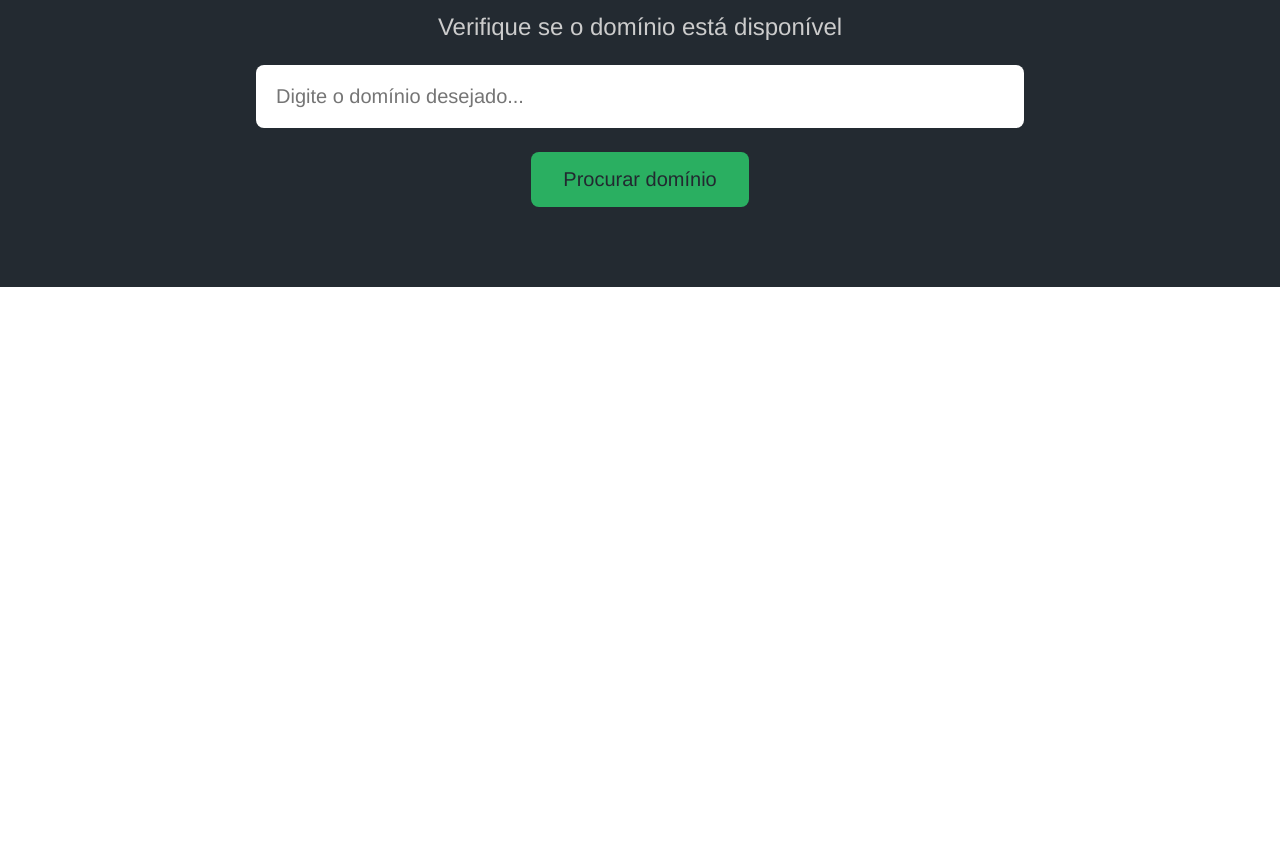
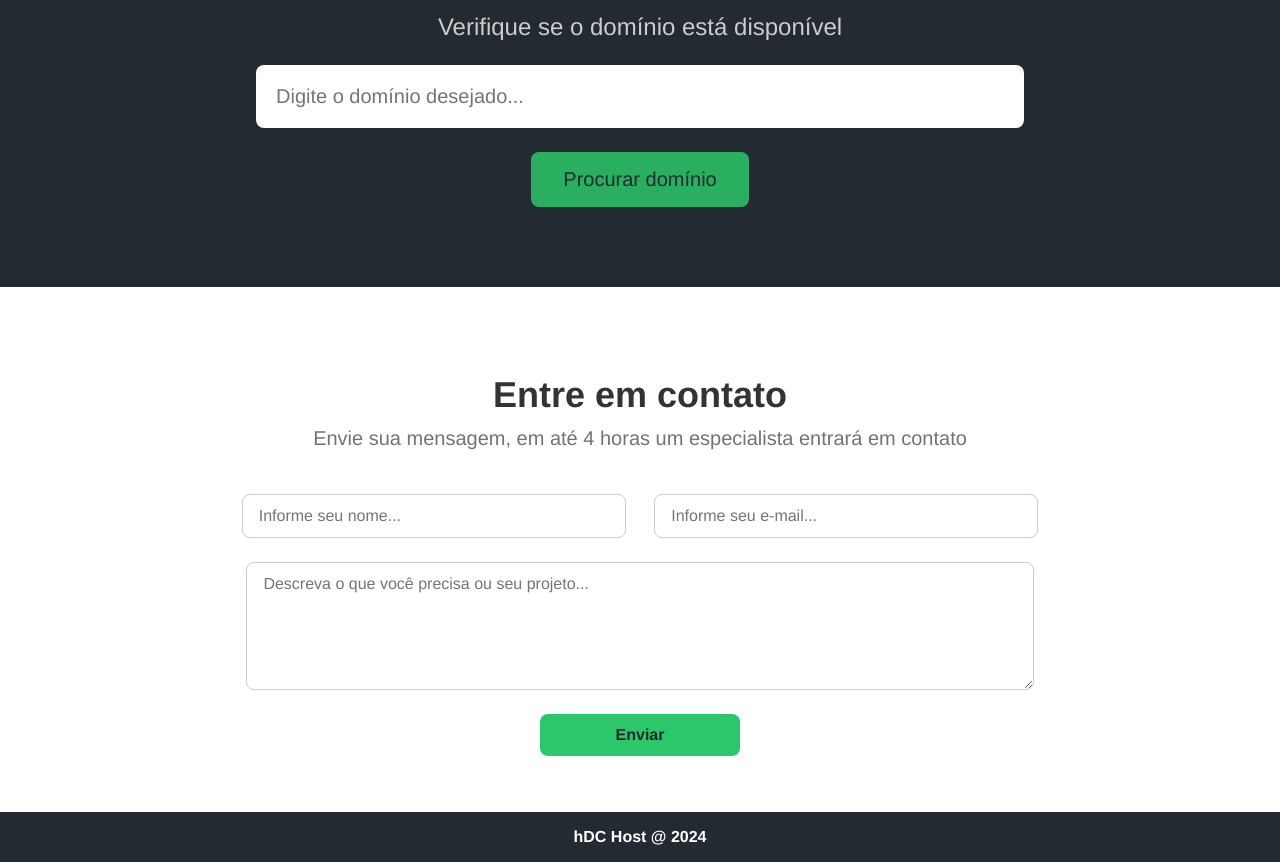
Before and after one commit to marcosprofile/hDC-Host, a plain HTML site: page index.html in a window 1280 px wide. Shown: the part 1803-2665 px from the top of the page. Before the commit the page ends 2090 px from the top, so only its background shows below. Drawn offline with Linux system fonts and the light colour scheme.

Commit message:
add seção contato + footer

```diff
--- a/css/style.css
+++ b/css/style.css
@@ -34,6 +34,7 @@ p {
   padding: 1rem 2rem;
   position: sticky;
   top: 0;
+  z-index: 2;
 }
 
 .navbar-container nav {
@@ -274,3 +275,72 @@ p {
 .searchdomain-container input[type="submit"]:hover {
   opacity: 1;
 }
+
+/* CONTACT FORM */
+.contact-container {
+  text-align: center;
+  padding: 5rem 0 2rem 0;
+}
+
+.contact-container h2 {
+  font-size: 36px;
+  line-height: 156%;
+}
+
+.contact-container p {
+  font-size: 20px;
+  margin-bottom: 2.5rem;
+  line-height: 156%;
+}
+
+.contact-container input,
+.contact-container textarea {
+  width: 30%;
+  padding: .75rem 1rem;
+  font-size: 16px;
+  border-radius: .5rem;
+  border: 1px solid var(--grey-200);
+  margin: 0 .75rem 1.5rem;
+}
+
+.contact-container textarea {
+  display: block;
+  margin: 0 auto 1.5rem;
+  width: 61.5%;
+  height: 128px;
+  resize: vertical;
+}
+
+.contact-container input:focus,
+.contact-container textarea:focus {
+  outline: 1px solid var(--paragraph);
+}
+
+.contact-container input[type="submit"] {
+  display: block;
+  margin: 0 auto;
+  width: 200px;
+  background: var(--primary-color);
+  color: var(--bg-dark-grey);
+  border: none;
+  font-weight: 600;
+  cursor: pointer;
+  transition: all .2s ease;
+}
+
+.contact-container input[type="submit"]:hover {
+  outline: none;
+  background: var(--primary-color-hover);
+}
+
+footer {
+  text-align: center;
+  padding: 1rem;
+  margin-top: 1.5rem;
+  background: var(--bg-dark-grey);
+}
+
+footer p {
+  font-weight: bold;
+  color: var(--white);
+}
--- a/index.html
+++ b/index.html
@@ -134,7 +134,35 @@
           <input type="submit" value="Procurar domínio">
         </form>
       </section>
+
+      <section class="contact-container">
+        <h2>Entre em contato</h2>
+        <p>Envie sua mensagem, em até 4 horas um especialista entrará em contato</p>
+        <form>
+          <input
+            type="text"
+            name="name"
+            id="name"
+            placeholder="Informe seu nome..."
+          >
+          <input
+            type="email"
+            name="email"
+            id="email"
+            placeholder="Informe seu e-mail..."
+          >
+          <textarea
+            name="message"
+            id="message"
+            placeholder="Descreva o que você precisa ou seu projeto..."
+          ></textarea>
+          <input type="submit" value="Enviar">
+        </form>
+      </section>
     </main>
+    <footer>
+      <p>hDC Host @ 2024</p>
+    </footer>
   </div>
 </body>
 </html>
```
